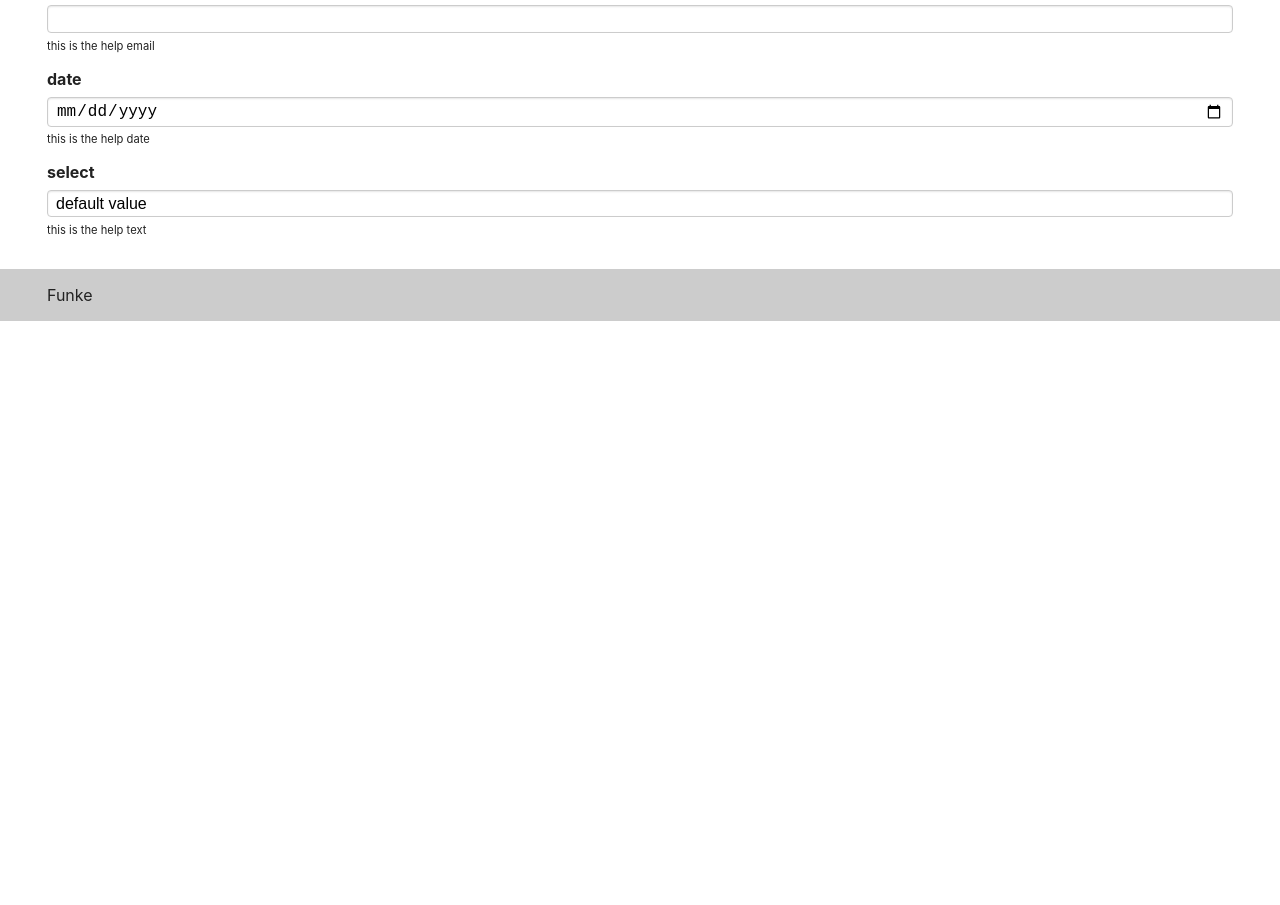
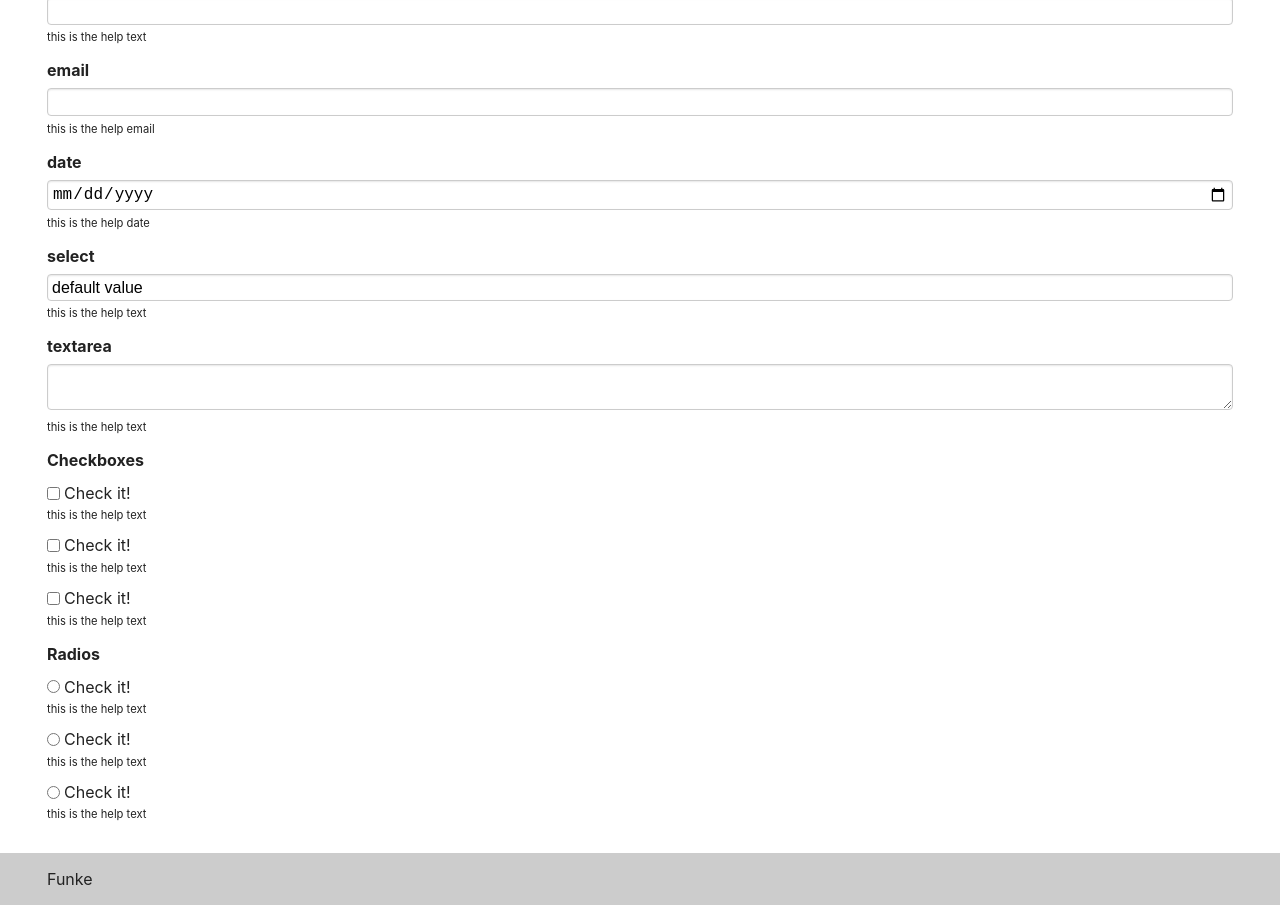
Before and after one commit to pontuswallberg/funke, a website: page docs/forms.html in a window 1280 px wide. Shown: the part 620-1525 px from the top of the page. Before the commit the page ends 941 px from the top, so only its background shows below. Drawn offline with Linux system fonts and the light colour scheme.

Commit message:
add some more form styles

```diff
--- a/docs/forms.html
+++ b/docs/forms.html
@@ -37,41 +37,66 @@
 					<p>An awesome framework by Henrik and Pontus</p>
 
 					<form>
-						<legend>Log In</legend>
+						<h2>Log In</h2>
 
 						<label for="username">Username</label>
 						<input id="username" type="email" name="username" required />
-						<p>this is the help text</p>
+						<small>this is the help text</small>
 
 						<label for="password">Password</label>
 						<input id="password" type="password" name="password" required />
-						<p>this is the help text</p>
+						<small>this is the help text</small>
 
 						<button>Log In</button>
 						<a href="/">Cancel</a>
 					</form>
 
 					<form>
-						<legend>Kitchen Sink</legend>
+						<h2>Kitchen Sink</h2>
 
 						<label for="text">text</label>
 						<input id="text" type="text" name="text" required />
-						<p>this is the help text</p>
+						<small>this is the help text</small>
 
 						<label for="email">email</label>
 						<input id="email" type="email" name="email" required />
-						<p>this is the help email</p>
+						<small>this is the help email</small>
 
 						<label for="date">date</label>
 						<input id="date" type="date" name="date" required />
-						<p>this is the help date</p>
+						<small>this is the help date</small>
 
 						<label for="select">select</label>
 						<select name="select" id="select">
 							<option value="default">default value</option>
 							<option value="other">other value</option>
 						</select>
-						<p>this is the help text</p>
+						<small>this is the help text</small>
+
+						<label for="textarea">textarea</label>
+						<textarea name="textarea" id="textarea"></textarea>
+						<small>this is the help text</small>
+
+						<label>Checkboxes</label>
+						<input type="checkbox" id="checkbox1" name="checkbox1"><label for="checkbox1">Check it!</label>
+						<small>this is the help text</small>
+
+						<input type="checkbox" id="checkbox2" name="checkbox2"><label for="checkbox2">Check it!</label>
+						<small>this is the help text</small>
+
+						<input type="checkbox" id="checkbox3" name="checkbox3"><label for="checkbox3">Check it!</label>
+						<small>this is the help text</small>
+
+						<label>Radios</label>
+						<input type="radio" id="radio1" name="radio"><label for="radio1">Check it!</label>
+						<small>this is the help text</small>
+
+						<input type="radio" id="radio2" name="radio"><label for="radio2">Check it!</label>
+						<small>this is the help text</small>
+
+						<input type="radio" id="radio3" name="radio"><label for="radio3">Check it!</label>
+						<small>this is the help text</small>
+
 					</form>
 				</div>
 			</div>
--- a/scss/_form.scss
+++ b/scss/_form.scss
@@ -3,32 +3,55 @@ label {
 	font-weight: bolder;
 }
 
-input,
+input:not([type="checkbox"]):not([type="radio"]),
 select,
+textarea,
 button {
 	appearance: none;
 	background: white;
-	border-radius: 4px;
+	border-radius: 0.25em;
 	border: 1px solid $gray;
 	font-size: 1rem;
 	outline: none;
-	padding: 4px 8px;
+	padding: 0.25em;
 	&:focus {
 		border: 1px solid $blue;
 	}
 }
 
-input,
-select {
+input:not([type="checkbox"]):not([type="radio"]),
+select,
+textarea {
 	box-shadow: inset $shadow;
 	margin-top: 0.5em;
 	max-width: 100%;
 	width: 100%;
+	&+small {
+		font-size: 0.7rem;
+		margin-top: 0.5em;
+		display: block;
+	}
+}
+
+input[type="checkbox"],
+input[type="radio"] {
+	position: relative;
+	top: 0.05em;
+	&+label {
+		margin-left: 0.25em;
+		display: inline;
+		font-weight: normal;
+		&+small {
+			font-size: 0.7rem;
+			margin-top: 0.5em;
+			display: block;
+		}
+	}
 }
 
 button {
 	box-shadow: $shadow;
-	margin-right: 8px;
+	margin-right: 0.5em;
 	&:active {
 		box-shadow: none;
 		position: relative;
@@ -36,9 +59,3 @@ button {
 		top: 2px;
 	}
 }
-
-input+p,
-select+p {
-	font-size: 0.7rem;
-	margin-top: 0.5em;
-}
```
Also changed, not shown: templates/forms.html (+33 -8 lines), docs/css/funke.css, 1 other file.
